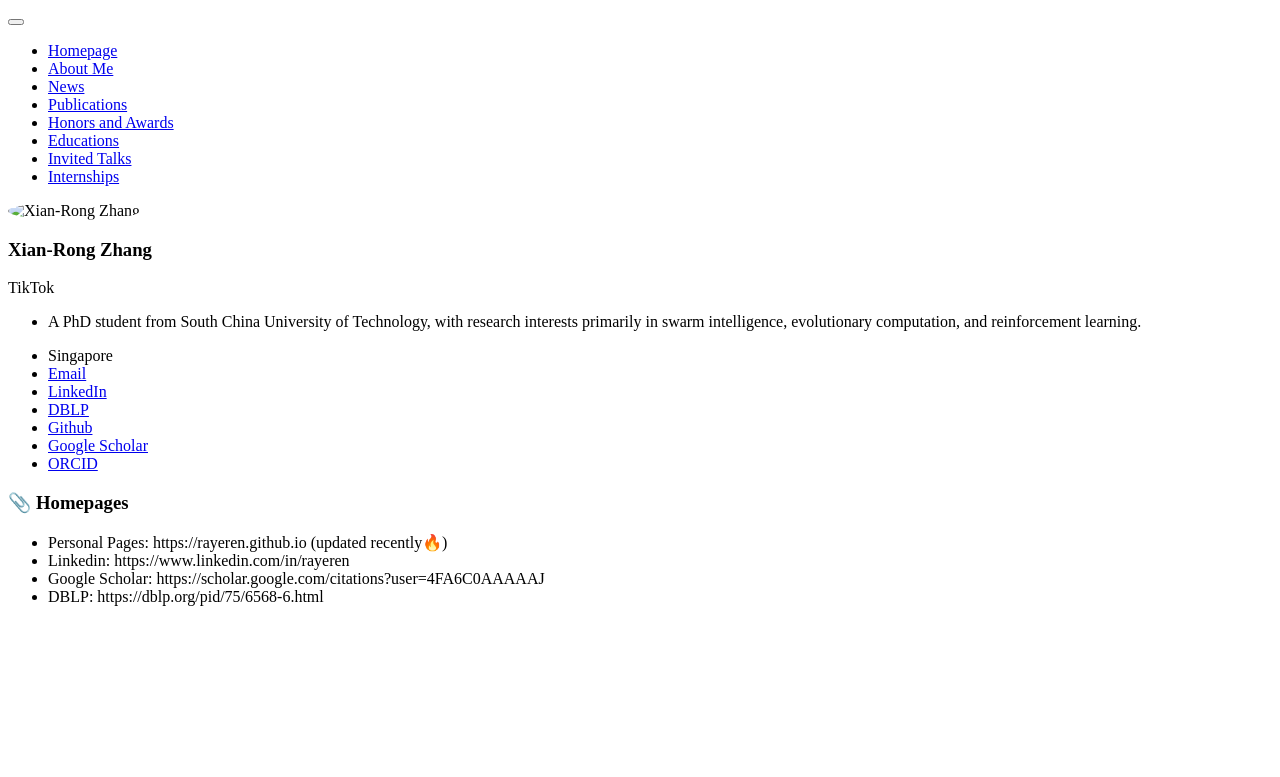
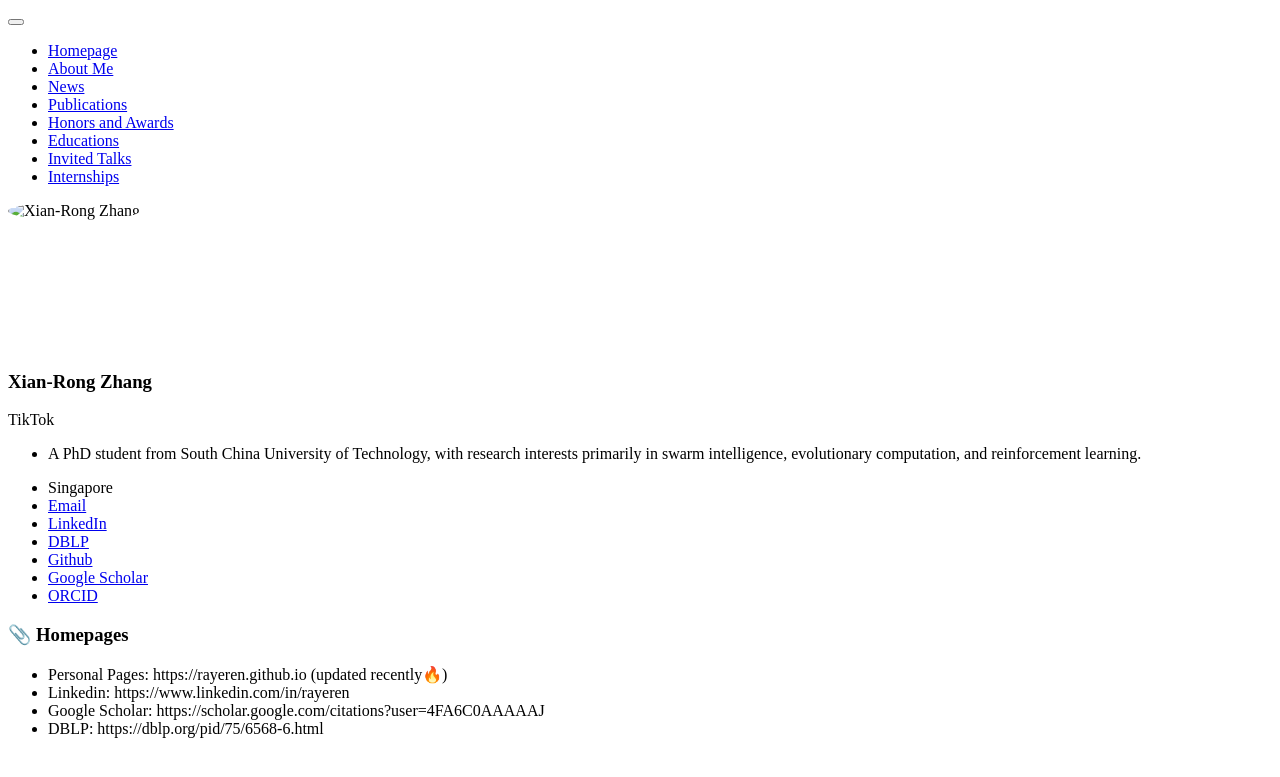
Before and after one commit to csxrzhang/csxrzhang.github.io, a Jekyll site: the page built from _pages/includes/homepage.md, in a window 1280 px wide. Shown: the top 777 px of the page. Built offline with Jekyll 4.4.1, drawn with Linux system fonts in a browser that asks for light colours; our own code applies the rules of GitHub Pages for plain Markdown files.

Commit message:
Update author-profile.html

```diff
--- a/_includes/author-profile.html
+++ b/_includes/author-profile.html
@@ -3,7 +3,7 @@
 {% endif %}
 
 <div itemscope itemtype="http://schema.org/Person" class="profile_box">
-  <div class="author__avatar">
+  <div class="author__avatar" style="width: 150px; height: 150px; object-fit: cover; border-radius: 50%;">
     <img src="{{ author.avatar }}" class="author__avatar" alt="{{ author.name }}" style="width: 150px; height: 150px; object-fit: cover; border-radius: 50%;">
   </div>
 
```
